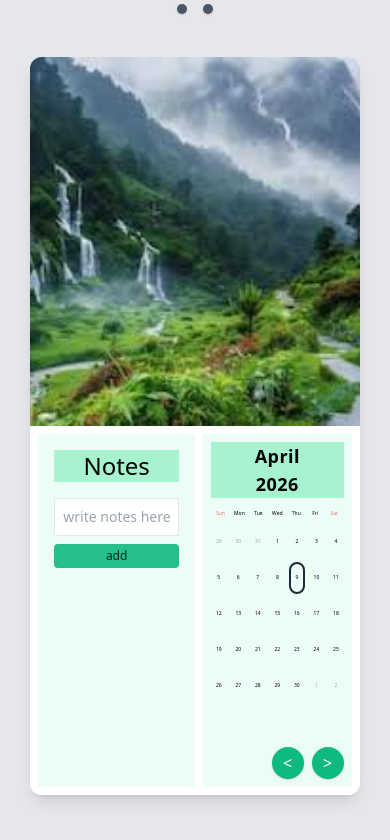
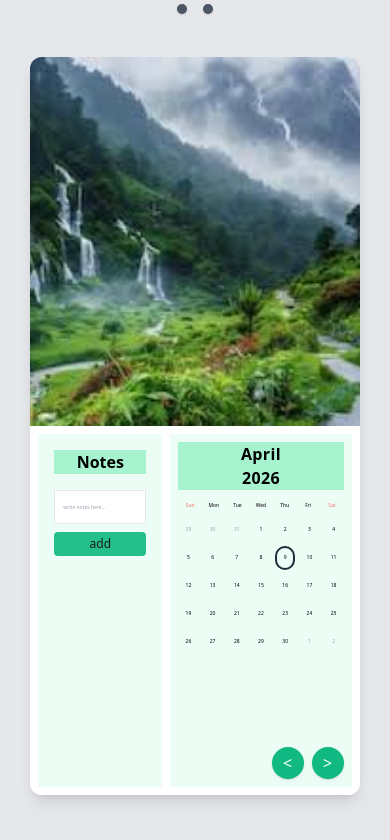
Before and after one commit to Rushitha-Reddy-0202/Wall_Calendar, a React (Vite) app: page / in a window 390 px wide. Shown: the top 840 px of the page. Built offline with nearby package versions, Linux system fonts and the light colour scheme.

Commit message:
updated calendar component

```diff
--- a/src/components/Calendar.jsx
+++ b/src/components/Calendar.jsx
@@ -65,7 +65,7 @@ function Calendar({date,setDate,start,end,setStart,setEnd,notes}){
                     </button>
                     <div
                         onClick={() => setShow(!show)}
-                        className="text-lg font-semibold tracking-wide cursor-pointer text-center flex flex-col"
+                        className="text-base md:text-lg font-semibold tracking-wide cursor-pointer text-center flex flex-col"
                     >
                         <span>{months[month]}</span>
                         <span>{year}</span>
@@ -78,7 +78,7 @@ function Calendar({date,setDate,start,end,setStart,setEnd,notes}){
                     </button>
                 </div>
                 {show&&(
-                    <div className="absolute top-12 left-1/2 -translate-x-1/2 bg-white shadow-lg rounded p-2 md:p-3 max-h-56 overflow-y-auto overflow-x-hidden z-10 w-56">
+                    <div className="absolute top-12 left-1/2 -translate-x-1/2 bg-white shadow-lg rounded p-2 md:p-3 max-h-56 overflow-auto text-base md:text-lg z-10 w-56">
                         <div className="flex justify-between items-center mb-3">
                         <button
                             onClick={() => setDate(new Date(year-1,month,1))}
@@ -138,7 +138,7 @@ function Calendar({date,setDate,start,end,setStart,setEnd,notes}){
                         <div
                             key={i}
                             onClick={()=>handleClick(d)}
-                            className={`h-8 md:h-10 rounded-full flex flex-col text-center text-[5px] md:text-sm items-center justify-center cursor-pointer hover:scale-105 transition
+                            className={`h-6 md:h-10 rounded-full flex flex-col text-center text-[5px] md:text-sm items-center justify-center cursor-pointer hover:scale-105 transition
                             ${d.type==="current"?"":"text-gray-400"}
                             ${isStart||isEnd?`${theme.color} text-white`:""}
                             ${isBetween?theme.light:""}
--- a/src/components/Layout.jsx
+++ b/src/components/Layout.jsx
@@ -35,10 +35,10 @@ function Layout({date,setDate,start,end,setStart,setEnd,notes,setNotes,nextDate,
                         <Image month={date.getMonth()}/>
                     </div>
                     <div className="h-[50%] flex gap-2 p-2">
-                        <div className="w-1/2">
+                        <div className="w-2/5">
                             <Notes notes={notes} setNotes={setNotes} start={start} end={end} setStart={setStart} setEnd={setEnd} date={date}/>
                         </div>
-                        <div className="w-1/2">
+                        <div className="w-3/5">
                             <Calendar date={date} setDate={setDate} start={start} end={end} setStart={setStart} setEnd={setEnd} notes={notes}/>
                         </div>
                     </div>
--- a/src/components/Notes.jsx
+++ b/src/components/Notes.jsx
@@ -32,13 +32,13 @@ function Notes({notes,setNotes,start,end,setStart,setEnd,date}){
     //html
     return(
         <div className={`w-full h-full p-2 flex flex-col text-xs md:text-base ${themes[month].color1}`}>
-            <p className={`text-center text-2xl m-2 ${themes[month].light}`}>Notes</p>
+            <p className={`text-center text-base font-semibold md:text-2xl m-2 ${themes[month].light}`}>Notes</p>
             <div className="m-2 flex flex-col md:flex-row gap-2">
                 <input
                     value={text}
                     placeholder="write notes here..."
                     onChange={(e)=>setText(e.target.value)}
-                    className="border p-2 text-sm flex-1"
+                    className="border p-2 text-[5px] flex-1 md:text-sm"
                 />
                 <button
                     disabled={!start||!end}
```
